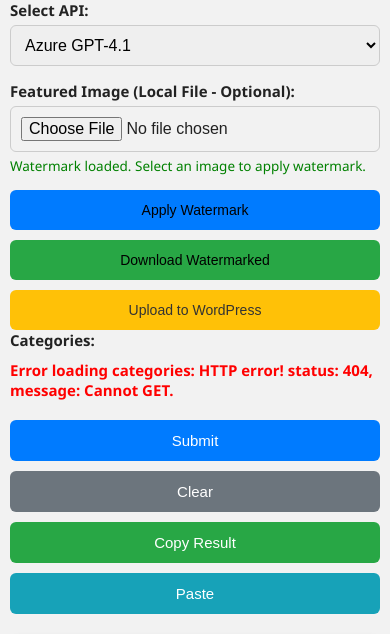
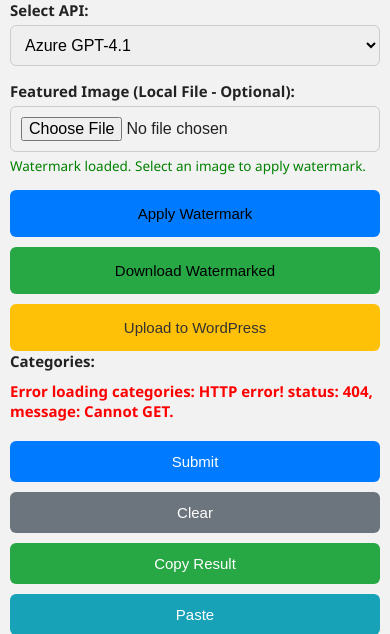
Before and after one commit to Erikoliva1/Rewrite-Publish, a Python web app: template templates/index.html in a window 390 px wide. Shown: the part 299-933 px from the top of the page. Run offline with Jinja, Linux system fonts and the light colour scheme; the template is opened without the code that fills it, so the values that code supplies are empty.

Commit message:
Update index.html

```diff
--- a/templates/index.html
+++ b/templates/index.html
@@ -158,7 +158,7 @@
       border-radius: 6px;
       cursor: pointer;
       transition: background-color 0.2s ease-in-out;
-      min-width: 150px; /* Default min-width for desktop */
+      min-width: 150px;
     }
     .action-btn:hover { opacity: 0.9; }
 
@@ -220,19 +220,17 @@
       .creator-info { font-size: 11px; }
       textarea#news { font-size: 15px; padding: 10px; min-height: 150px; }
       .publish-button-group { flex-direction: column; }
-
-      /* UPDATED: Ensure action buttons have enough space for text on mobile */
       .button-group .action-btn {
-        width: 100% !important; /* Force full width */
-        min-width: unset !important; /* Remove min-width constraint */
-        padding: 10px !important; /* Adjust padding for mobile */
-        font-size: 14px !important; /* Slightly smaller font for mobile buttons */
-        white-space: normal !important; /* Allow text to wrap */
-        text-align: center !important; /* Center text */
-        min-height: 40px !important; /* Ensure a minimum height for the button */
-        overflow: visible !important; /* Ensure text is not clipped */
-        word-break: break-word !important; /* Break long words if necessary */
-        box-sizing: border-box !important; /* Ensure padding is included in width */
+        width: 100%;
+        min-width: unset;
+        font-size: 15px;
+        padding: 15px 10px;
+        white-space: nowrap;
+        overflow: visible;
+        text-overflow: clip;
+        display: flex;
+        align-items: center;
+        justify-content: center;
       }
     }
   </style>
@@ -750,7 +748,7 @@
             case "puter_qwen_2_5_72b_instruct_turbo": modelName = "Qwen/Qwen2.5-72B-Instruct-Turbo"; break;
             case "puter_qwen_3_235b_a22b_instruct_2507_tput": modelName = "Qwen/Qwen3-235B-A22B-Instruct-2507-tput"; break;
             case "puter_qwen_3_coder_480b_a35b_instruct_fp8": modelName = "Qwen/Qwen3-Coder-480B-A35B-Instruct-FP8"; break;
-            case "puter_openrouter_deepseek_r1_0528_free": modelName = "openrouter:deepseek/deepseek-r1-0528:free"; break; // Added new model to list
+            case "puter_openrouter_deepseek_r1_0528_free": modelName = "openrouter:deepseek/deepseek-r1-0528:free"; break; // Added new model mapping
             default: modelName = ""; // Should not happen due to includes check
           }
 
```
